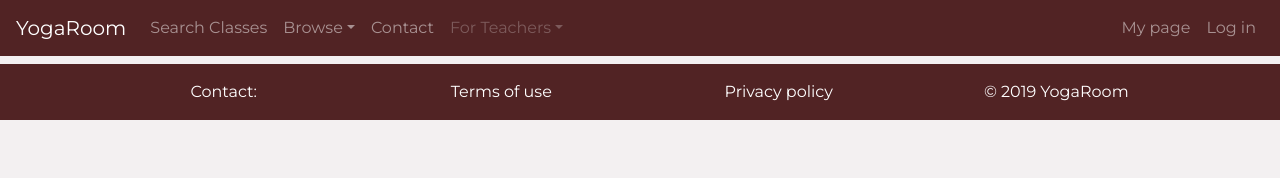
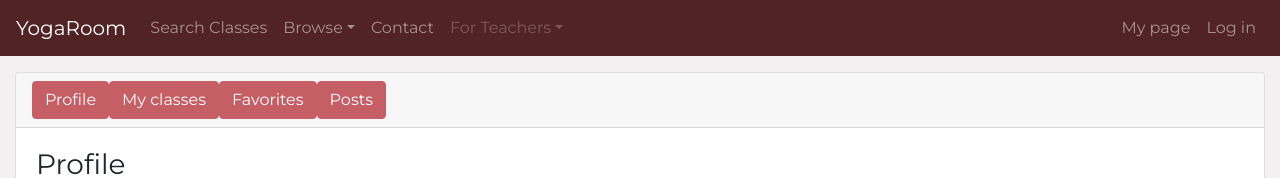
Before and after one commit to orsolyabus/yoga-room-react, a React (Create React App) app: page /profile in a window 1280 px wide. Shown: the top 178 px of the page. Built offline with nearby package versions, Linux system fonts and the light colour scheme.

Commit message:
rename components Account -> Profile

```diff
--- a/src/components/Account/AccountNav.js
+++ b/src/components/Profile/ProfileNav.js
@@ -1,8 +1,8 @@
 import React from 'react';
 import { Navbar, Nav, Button } from "react-bootstrap";
 
-const AccountNav = () => (
-  <div className="AccountNav">
+const ProfileNav = () => (
+  <div className="ProfileNav">
   <Navbar color="default-color" dark expand="md">
     <Navbar.Toggle aria-controls="basic-navbar-nav" />
       <Navbar.Collapse id="navbarCollapse3" isOpen={true} navbar>
@@ -17,4 +17,4 @@ const AccountNav = () => (
   </div>
 );
 
-export default AccountNav;
+export default ProfileNav;
--- a/src/components/Account/AccountPage.js
+++ b/src/components/Profile/ProfilePage.js
@@ -1,17 +1,17 @@
 import React from 'react';
-import AccountNav from './AccountNav';
+import ProfileNav from './ProfileNav';
 import { Container, Card } from "react-bootstrap";
 import Profile from './Profile';
 import Favorites from './Favorites';
 import MyClasses from './MyClasses';
 
-const AccountPage = () => (
-  <main className="AccountPage content">
+const ProfilePage = () => (
+  <main className="ProfilePage content">
 
     <Container fluid className="pt-3">
       <Card >
         <Card.Header className="p-0">
-          <AccountNav />
+          <ProfileNav />
         </Card.Header>
         <Card.Body>
           <Profile />
@@ -23,4 +23,4 @@ const AccountPage = () => (
   </main>
 );
 
-export default AccountPage;
+export default ProfilePage;
--- a/src/components/app/App.js
+++ b/src/components/app/App.js
@@ -1,7 +1,7 @@
 import React from 'react';
 import LandingPage from '../Landing/LandingPage.jsx';
 import SearchPage from '../Search/SearchPage';
-import AccountPage from '../Account/AccountPage';
+import ProfilePage from '../Profile/ProfilePage';
 // import 'font-awesome/css/font-awesome.min.css';
 import 'bootstrap/dist/css/bootstrap.min.css';
 import './App.scss';
@@ -15,7 +15,7 @@ const App = () => (
       <NavBar />
       <Route path="/" exact component={LandingPage} />
       <Route path="/search" exact component={SearchPage} />
-      <Route path="/account" exact component={AccountPage} />
+      <Route path="/profile" exact component={ProfilePage} />
       <Footer />
     </div>
   </BrowserRouter>
--- a/src/components/app/NavBar.js
+++ b/src/components/app/NavBar.js
@@ -16,7 +16,7 @@ const NavBar = () => (
           <NavDropdown.Item>Locations</NavDropdown.Item>
         </NavDropdown>
 
-        <Nav.Link href="/account">Contact</Nav.Link>
+        <Nav.Link href="/contact">Contact</Nav.Link>
 
         <NavDropdown title="For Teachers" disabled>
           <NavDropdown.Item>What's in it for you?</NavDropdown.Item>
@@ -28,7 +28,7 @@ const NavBar = () => (
       </Nav>
 
       <Nav className="white-text ml-auto">
-        <Nav.Link href="/account">My page</Nav.Link>
+        <Nav.Link href="/profile">My page</Nav.Link>
         <Nav.Link to="#">Log in</Nav.Link>
 
       </Nav>
```
Also changed, not shown: src/components/Profile/Contacts.js (renamed from src/components/Account/Contacts.js), src/components/Profile/FavoriteCard.js (renamed from src/components/Account/FavoriteCard.js), src/components/Profile/Favorites.js (renamed from src/components/Account/Favorites.js), src/components/Profile/MyClasses.js (renamed from src/components/Account/MyClasses.js), src/components/Profile/Profile.js (renamed from src/components/Account/Profile.js), src/components/Profile/YogaClassCard.js (renamed from src/components/Account/YogaClassCard.js), src/components/Profile/YogaClassList.js (renamed from src/components/Account/YogaClassList.js).
